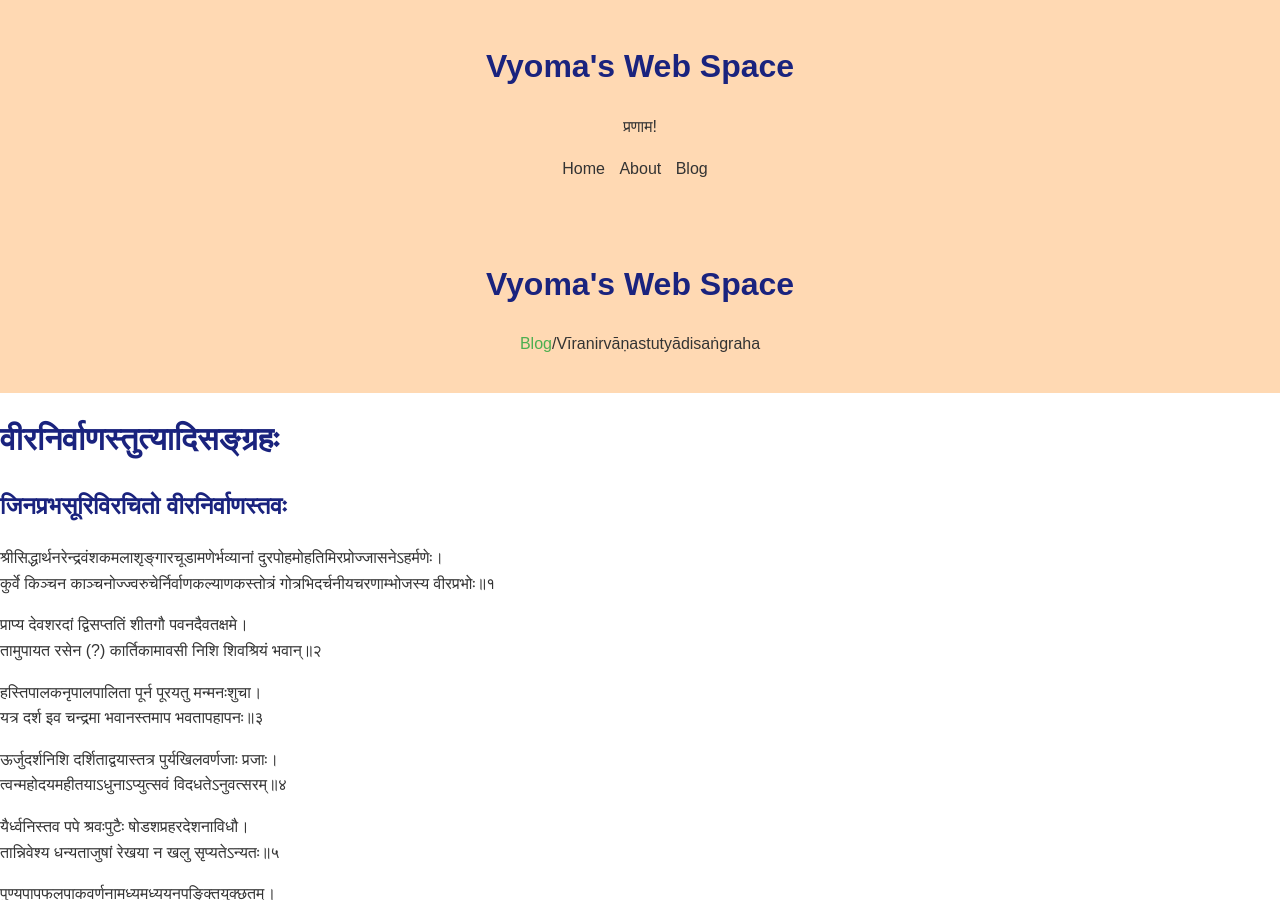
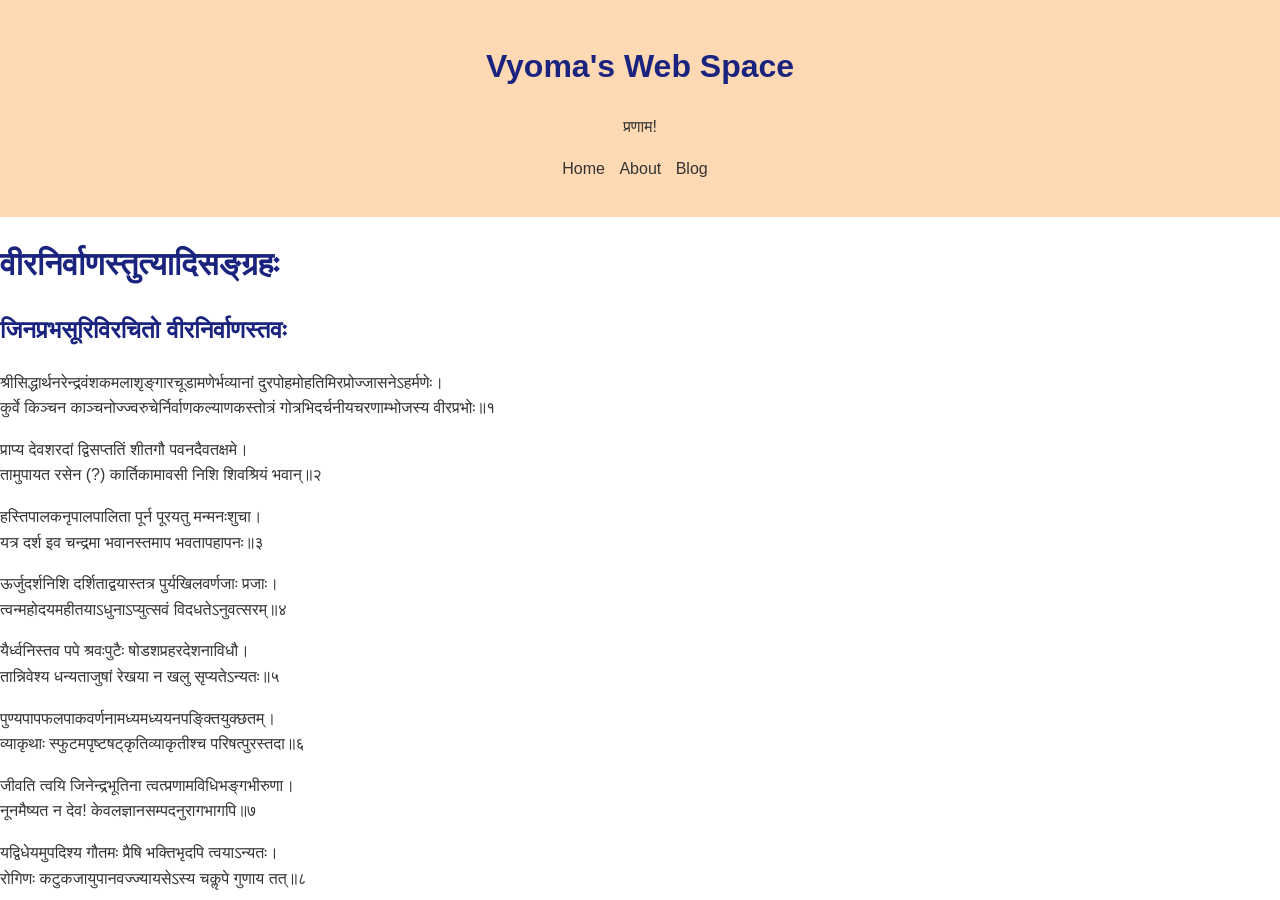
Before and after one commit to svyoma/svyoma.github.io, a Jekyll site: the page blogs/viranirvanastuti.html, which Jekyll copies as it is, in a window 1280 px wide and 900 px high. Built offline with Jekyll 4.4.1, drawn with Linux system fonts in a browser that asks for light colours; some web fonts are replaced.

Commit message:
Update viranirvanastuti.html

```diff
--- a/blogs/viranirvanastuti.html
+++ b/blogs/viranirvanastuti.html
@@ -104,10 +104,6 @@
     </header>
     <title>Vīranirvāṇastutyādisaṅgraha</title>
 <body>
-    <header>
-        <h1>Vyoma's Web Space</h1>
-        <p><a title="Blogs Page" href="blogs" target="_blank">Blog</a>/Vīranirvāṇastutyādisaṅgraha</p>
-    </header>
     <h1>वीरनिर्वाणस्तुत्यादिसङ्ग्रहः</h1>
 <h2>जिनप्रभसूरिविरचितो वीरनिर्वाणस्तवः</h2>
 <p>श्रीसिद्धार्थनरेन्द्रवंशकमलाशृङ्गारचूडामणेर्भव्यानां दुरपोहमोहतिमिरप्रोज्जासनेऽहर्मणेः।<br />कुर्वे किञ्चन काञ्चनोज्ज्वरुचेर्निर्वाणकल्याणकस्तोत्रं गोत्रभिदर्चनीयचरणाम्भोजस्य वीरप्रभोः॥१</p>
```
